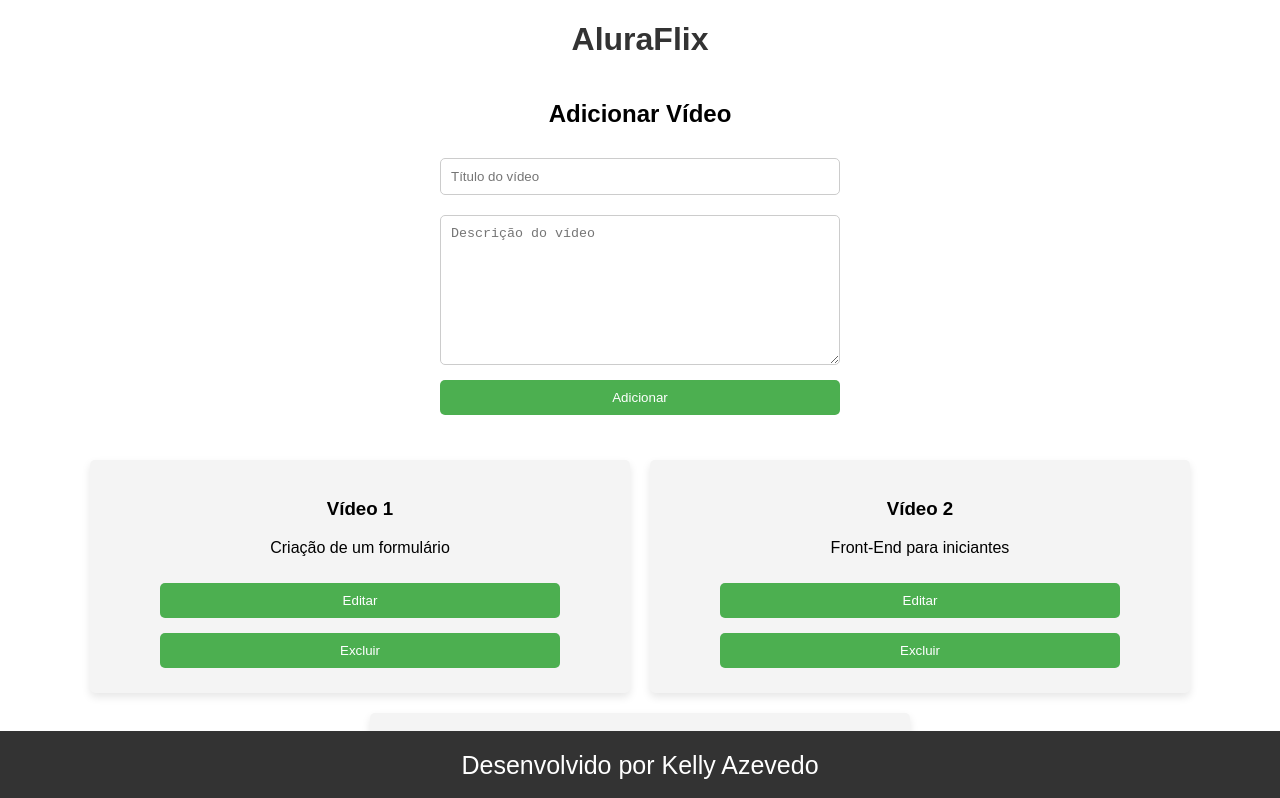
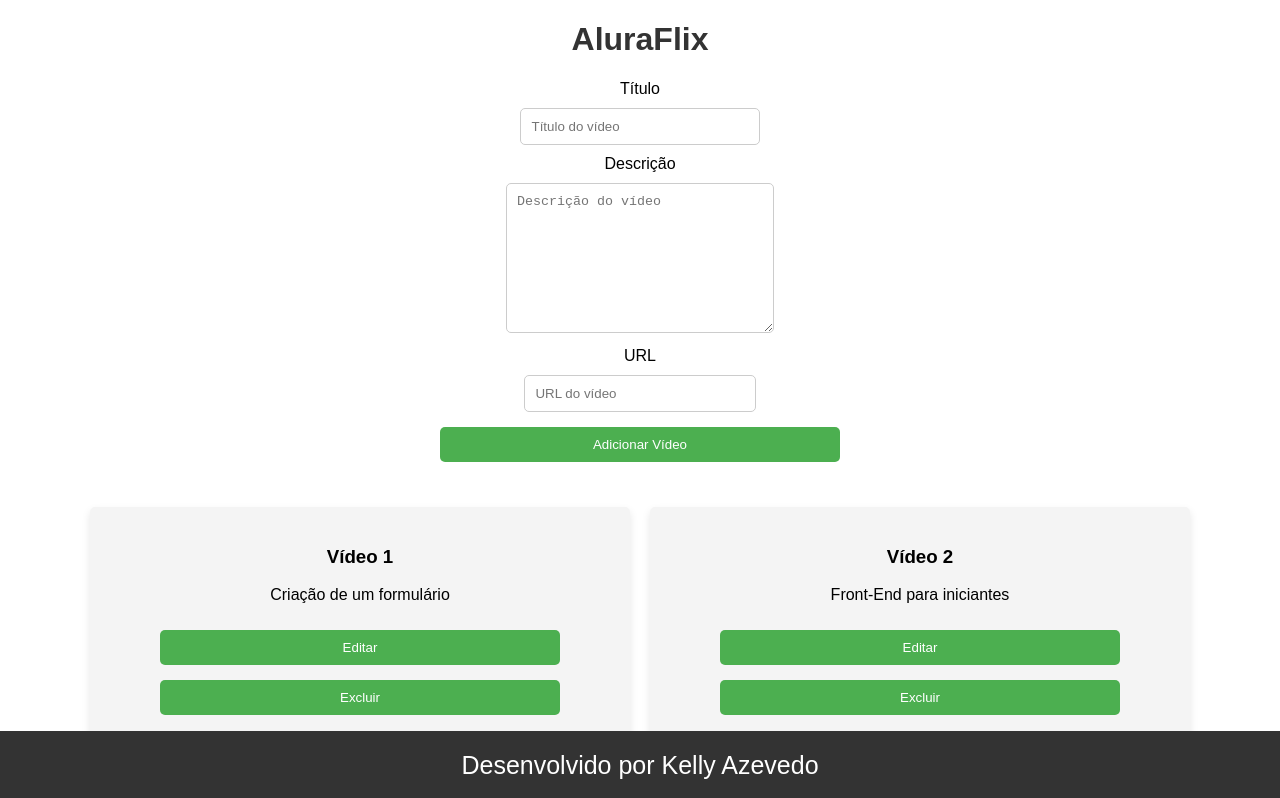
Before and after one commit to kellymaraazevedo/Challenge-aluraflix, a React (Create React App) app: page / in a window 1280 px wide. Shown: the top 798 px of the page. Built offline with nearby package versions, Linux system fonts and the light colour scheme.

Commit message:
Update VideoForm.js

```diff
--- a/src/components/VideoForm.js
+++ b/src/components/VideoForm.js
@@ -1,104 +1,64 @@
-// import React, { useState, useEffect } from 'react';
-
-// function VideoForm({ onSubmit, videoToEdit }) {
-//   const [title, setTitle] = useState('');
-//   const [description, setDescription] = useState('');
-
-//   useEffect(() => {
-//     if (videoToEdit) {
-//       setTitle(videoToEdit.title);
-//       setDescription(videoToEdit.description);
-//     } else {
-//       setTitle('');
-//       setDescription('');
-//     }
-//   }, [videoToEdit]);
-
-//   const handleSubmit = (e) => {
-//     e.preventDefault();
-//     onSubmit({ title, description });
-//     setTitle('');
-//     setDescription('');
-//   };
-
-//   return (
-//     <form onSubmit={handleSubmit}>
-//       <h2>{videoToEdit ? 'Editar Vídeo' : 'Adicionar Vídeo'}</h2>
-
-//       <input
-//         type="text"
-//         value={title}
-//         onChange={(e) => setTitle(e.target.value)}
-//         placeholder="Título do vídeo"
-//       />
-
-//       <textarea
-//         value={description}
-//         onChange={(e) => setDescription(e.target.value)}
-//         placeholder="Descrição do vídeo"
-//       />
-
-//       <button type="submit">{videoToEdit ? 'Atualizar' : 'Adicionar'}</button>
-//     </form>
-//   );
-// }
-
-// export default VideoForm;
-
-
 import React, { useState, useEffect } from 'react';
 
 function VideoForm({ onSubmit, videoToEdit }) {
   const [title, setTitle] = useState('');
   const [description, setDescription] = useState('');
+  const [url, setUrl] = useState('');
 
-  // Quando o vídeo a ser editado mudar, ele atualiza o estado com os dados do vídeo
+
   useEffect(() => {
     if (videoToEdit) {
-      setTitle(videoToEdit.title);  // Preenche o título do vídeo no formulário
-      setDescription(videoToEdit.description);  // Preenche a descrição do vídeo
+      setTitle(videoToEdit.title);
+      setDescription(videoToEdit.description);
+      setUrl(videoToEdit.url || '');
     } else {
-      setTitle('');  // Limpa os campos quando não há vídeo para editar
+      setTitle('');
       setDescription('');
+      setUrl('');
     }
-  }, [videoToEdit]); // Quando videoToEdit mudar, o formulário é preenchido com os dados
+  }, [videoToEdit]);
 
-  // Função que é chamada ao submeter o formulário
   const handleSubmit = (e) => {
     e.preventDefault();
-
-    // Se há um vídeo sendo editado, passa o id e os dados atualizados
-    if (videoToEdit) {
-      onSubmit({ id: videoToEdit.id, title, description });
-    } else {
-      onSubmit({ title, description });  // Caso contrário, chama a função de adicionar
-    }
-
-    // Limpa os campos após o envio
+    if (title && description && url) {
+      onSubmit({ title, description, url });
       setTitle('');
       setDescription('');
+      setUrl('');
+    }
   };
 
   return (
     <form onSubmit={handleSubmit}>
-      <h2>{videoToEdit ? 'Editar Vídeo' : 'Adicionar Vídeo'}</h2>
-
+      <div>
+        <label>Título</label>
         <input
           type="text"
           value={title}
           onChange={(e) => setTitle(e.target.value)}
           placeholder="Título do vídeo"
-        required
         />
-
+      </div>
+      <div>
+        <label>Descrição</label>
         <textarea
           value={description}
           onChange={(e) => setDescription(e.target.value)}
           placeholder="Descrição do vídeo"
-        required
         />
-
-      <button type="submit">{videoToEdit ? 'Atualizar' : 'Adicionar'}</button>
+      </div>
+      <div>
+        <label>URL</label>
+        <input
+          type="url"
+          value={url}
+          onChange={(e) => setUrl(e.target.value)}
+          placeholder="URL do vídeo"
+        />
+      </div>
+      <button type="submit">
+        {videoToEdit ? 'Atualizar Vídeo' : 'Adicionar Vídeo'}
+      </button>
     </form>
   );
 }
```
Lines whose indentation alone changed are shown as unchanged.
